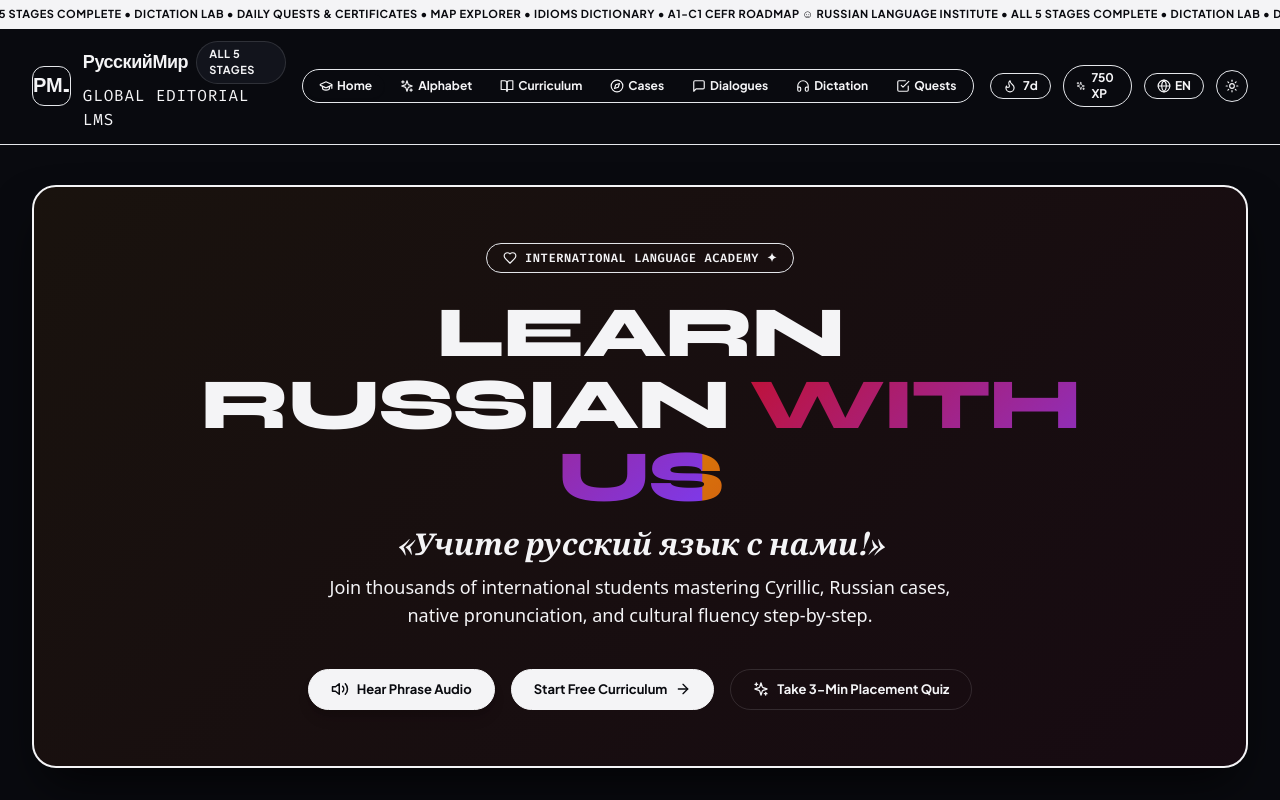
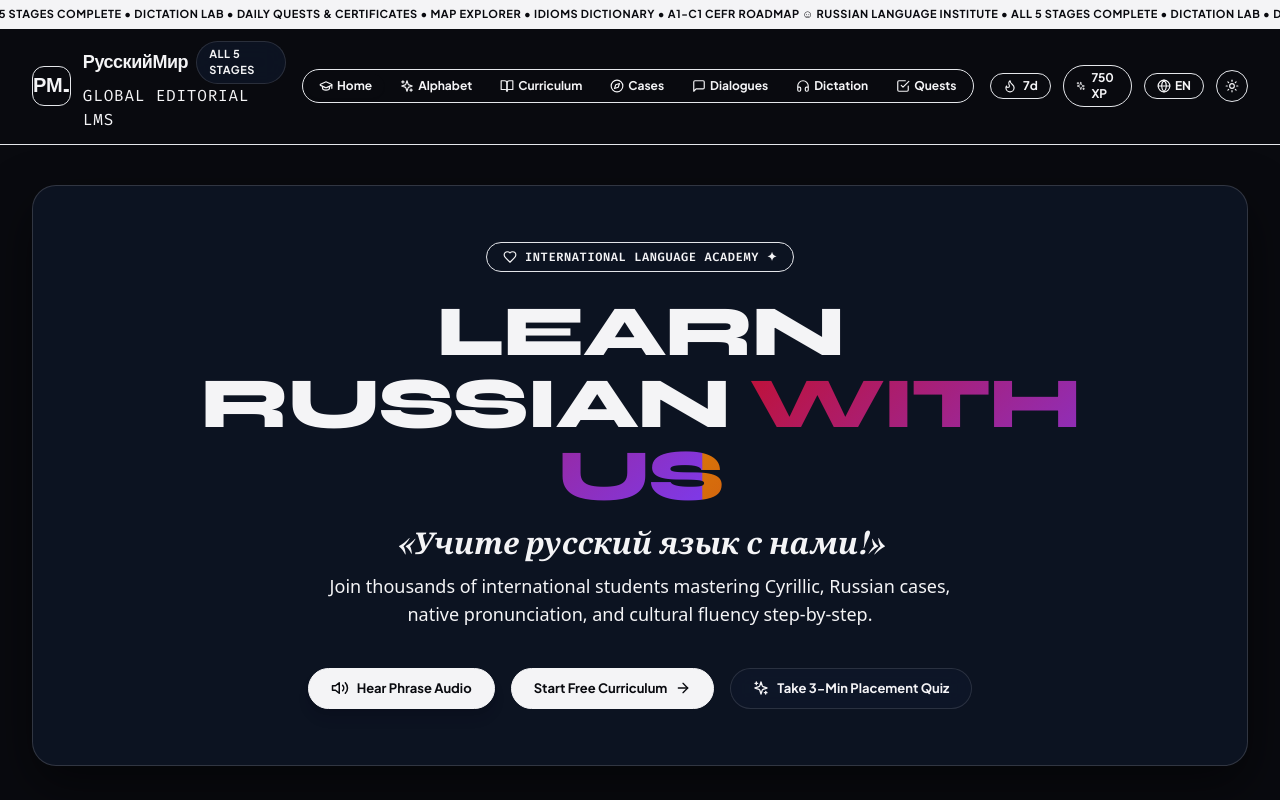
Before and after one commit to VidumuniTharika/Learnrussian, a React (Vite) app: page / in a window 1280 px wide. Shown: the top 800 px of the page. Built offline with nearby package versions, Linux system fonts and the light colour scheme; a web font is replaced by a local one.

Commit message:
style: add frosted glass screen system with backdrop blur and specular highlights

```diff
--- a/src/App.tsx
+++ b/src/App.tsx
@@ -73,8 +73,14 @@ export const App: React.FC = () => {
   };
 
   return (
-    <div className="min-h-screen flex flex-col justify-between selection:bg-amber-500 selection:text-slate-950">
-      <div>
+    <div className="min-h-screen flex flex-col justify-between selection:bg-amber-500 selection:text-slate-950 relative overflow-hidden">
+
+      {/* Ambient Glass Screen Light Spheres */}
+      <div className="fixed top-10 -left-32 w-96 h-96 bg-amber-500/10 rounded-full blur-3xl pointer-events-none animate-float-3d" />
+      <div className="fixed top-1/2 -right-32 w-96 h-96 bg-rose-600/10 rounded-full blur-3xl pointer-events-none animate-float-3d" />
+      <div className="fixed bottom-10 left-1/3 w-96 h-96 bg-indigo-600/10 rounded-full blur-3xl pointer-events-none animate-float-3d" />
+
+      <div className="relative z-10">
         <Navbar
           activeView={activeView}
           setActiveView={setActiveView}
--- a/src/index.css
+++ b/src/index.css
@@ -1,15 +1,15 @@
 /* ==========================================================================
-   РусскийМир (RussoLearn) - Awwwards Luxury Editorial Design System
-   Top Modern 3D Animations, Perspective Tilt & High-Fashion Imagery
+   РусскийМир (RussoLearn) - Awwwards Luxury Editorial & Frosted Glass Screen System
    ========================================================================== */
 
 :root {
-  /* Awwwards Editorial Color Palette (Light Mode Default) */
+  /* Awwwards Editorial & Glass Color Palette (Light Mode Default) */
   --bg-main: #f5f4f0;
-  --bg-surface: #ffffff;
-  --bg-surface-hover: #faf9f6;
-  --bg-card: #ffffff;
-  --bg-dock: rgba(255, 255, 255, 0.95);
+  --bg-surface: rgba(255, 255, 255, 0.8);
+  --bg-surface-hover: rgba(255, 255, 255, 0.95);
+  --bg-card: rgba(255, 255, 255, 0.75);
+  --bg-glass: rgba(255, 255, 255, 0.65);
+  --bg-dock: rgba(255, 255, 255, 0.85);
 
   --text-primary: #111111;
   --text-secondary: #444444;
@@ -17,7 +17,8 @@
   --text-accent: #d97706;
   --text-crimson: #be123c;
 
-  --border-light: #e2e0d8;
+  --border-light: rgba(17, 17, 17, 0.12);
+  --border-glass: rgba(255, 255, 255, 0.4);
   --border-strong: #111111;
   --border-glow: rgba(217, 119, 6, 0.4);
 
@@ -41,6 +42,7 @@
   --radius-lg: 24px;
 
   --shadow-editorial: 0 10px 30px -5px rgba(0, 0, 0, 0.05);
+  --shadow-glass: 0 20px 40px rgba(0, 0, 0, 0.08);
   --shadow-3d: 0 25px 50px -12px rgba(0, 0, 0, 0.25);
   --shadow-dock: 0 20px 50px -10px rgba(0, 0, 0, 0.15);
 }
@@ -48,10 +50,11 @@
 /* Dark Mode Overrides */
 [data-theme='dark'] {
   --bg-main: #090a0f;
-  --bg-surface: #12141c;
-  --bg-surface-hover: #1a1d29;
-  --bg-card: #12141c;
-  --bg-dock: rgba(18, 20, 28, 0.95);
+  --bg-surface: rgba(18, 20, 28, 0.85);
+  --bg-surface-hover: rgba(26, 29, 41, 0.95);
+  --bg-card: rgba(18, 20, 28, 0.75);
+  --bg-glass: rgba(15, 23, 42, 0.7);
+  --bg-dock: rgba(18, 20, 28, 0.9);
 
   --text-primary: #f4f4f6;
   --text-secondary: #a1a1aa;
@@ -60,8 +63,10 @@
   --text-crimson: #f43f5e;
 
   --border-light: rgba(255, 255, 255, 0.12);
+  --border-glass: rgba(255, 255, 255, 0.15);
   --border-strong: #ffffff;
   --shadow-editorial: 0 10px 40px -10px rgba(0, 0, 0, 0.6);
+  --shadow-glass: 0 20px 50px rgba(0, 0, 0, 0.5);
   --shadow-3d: 0 25px 50px -12px rgba(0, 0, 0, 0.7);
 }
 
@@ -78,6 +83,36 @@ body {
   min-height: 100vh;
   overflow-x: hidden;
   transition: background-color 0.3s ease, color 0.3s ease;
+}
+
+/* Frosted Glass Screen Background Overlay */
+.glass-screen {
+  background: var(--bg-glass);
+  backdrop-filter: blur(24px);
+  -webkit-backdrop-filter: blur(24px);
+  border: 1px solid var(--border-glass);
+  box-shadow: var(--shadow-glass);
+}
+
+.glass-screen-panel {
+  background: var(--bg-card);
+  backdrop-filter: blur(20px);
+  -webkit-backdrop-filter: blur(20px);
+  border: 1px solid var(--border-glass);
+  border-radius: var(--radius-lg);
+  box-shadow: var(--shadow-glass);
+  position: relative;
+  overflow: hidden;
+}
+
+.glass-screen-panel::before {
+  content: '';
+  position: absolute;
+  top: 0;
+  left: 0;
+  right: 0;
+  height: 1px;
+  background: linear-gradient(90deg, transparent, var(--border-glass), transparent);
 }
 
 /* Custom Scrollbars */
@@ -145,14 +180,16 @@ body {
   }
 }
 
-/* Hero Shimmer Glow Box */
+/* Hero Shimmer Glow Box with Glass Screen Effect */
 .hero-glow-box {
   position: relative;
-  background: linear-gradient(135deg, rgba(217, 119, 6, 0.08) 0%, rgba(190, 18, 60, 0.08) 100%);
-  border: 2px solid var(--text-primary);
+  background: var(--bg-glass);
+  backdrop-filter: blur(24px);
+  -webkit-backdrop-filter: blur(24px);
+  border: 1.5px solid var(--border-glass);
   border-radius: var(--radius-lg);
   overflow: hidden;
-  box-shadow: var(--shadow-3d);
+  box-shadow: var(--shadow-glass);
 }
 
 /* Awwwards Score Badge */
@@ -172,7 +209,9 @@ body {
 /* Editorial Cards & 3D Tilt Effects */
 .editorial-card {
   background: var(--bg-card) !important;
-  border: 1px solid var(--border-light) !important;
+  backdrop-filter: blur(16px) !important;
+  -webkit-backdrop-filter: blur(16px) !important;
+  border: 1px solid var(--border-glass) !important;
   border-radius: var(--radius-md) !important;
   box-shadow: var(--shadow-editorial) !important;
   transition: all 0.4s cubic-bezier(0.16, 1, 0.3, 1);
@@ -181,6 +220,7 @@ body {
 .editorial-card:hover {
   border-color: var(--text-primary) !important;
   transform: translateY(-4px);
+  box-shadow: var(--shadow-glass) !important;
 }
 
 /* 3D Perspective Tilt Utilities */
@@ -307,7 +347,8 @@ body {
   font-weight: 700 !important;
   font-size: 13px !important;
   border: 1px solid var(--border-light) !important;
-  background: transparent !important;
+  background: var(--bg-glass) !important;
+  backdrop-filter: blur(12px) !important;
   color: var(--text-primary) !important;
   cursor: pointer;
   display: inline-flex;
@@ -329,6 +370,7 @@ body {
   text-transform: uppercase !important;
   letter-spacing: 0.05em !important;
   border: 1px solid var(--border-light) !important;
-  background: var(--bg-surface) !important;
+  background: var(--bg-glass) !important;
+  backdrop-filter: blur(12px) !important;
   color: var(--text-primary) !important;
 }
```
